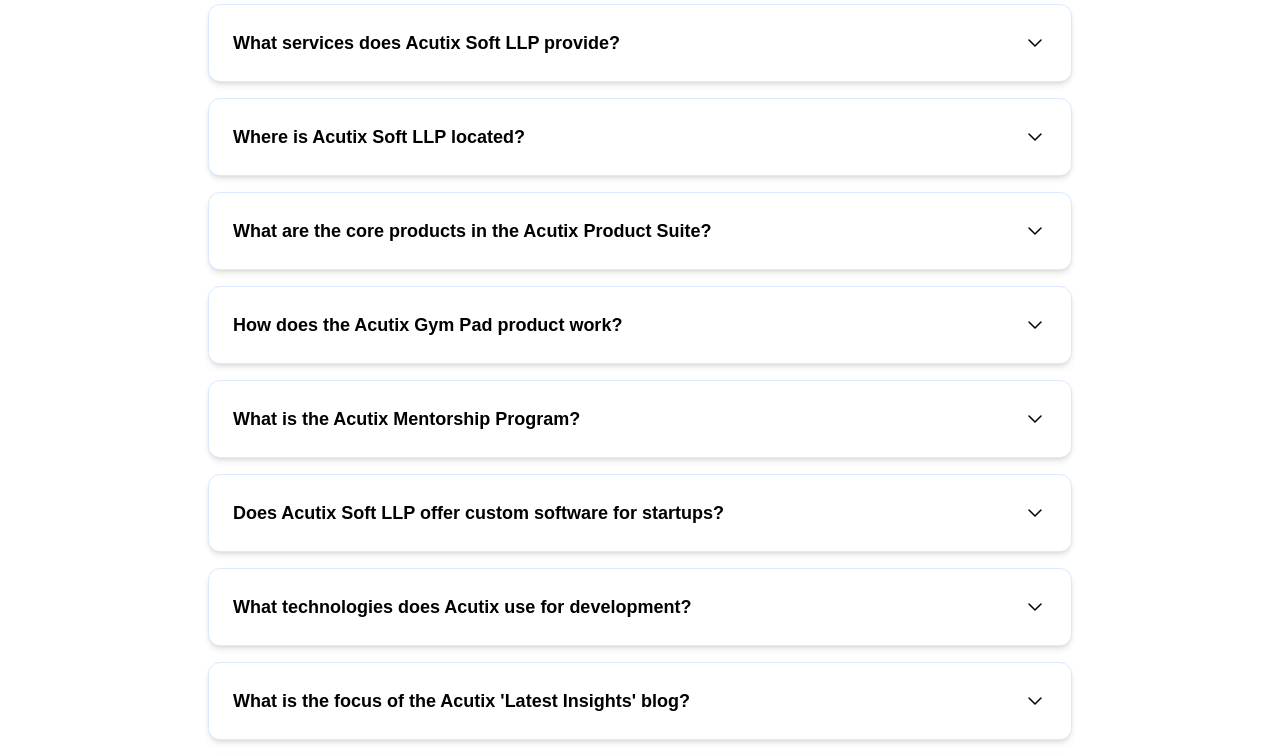
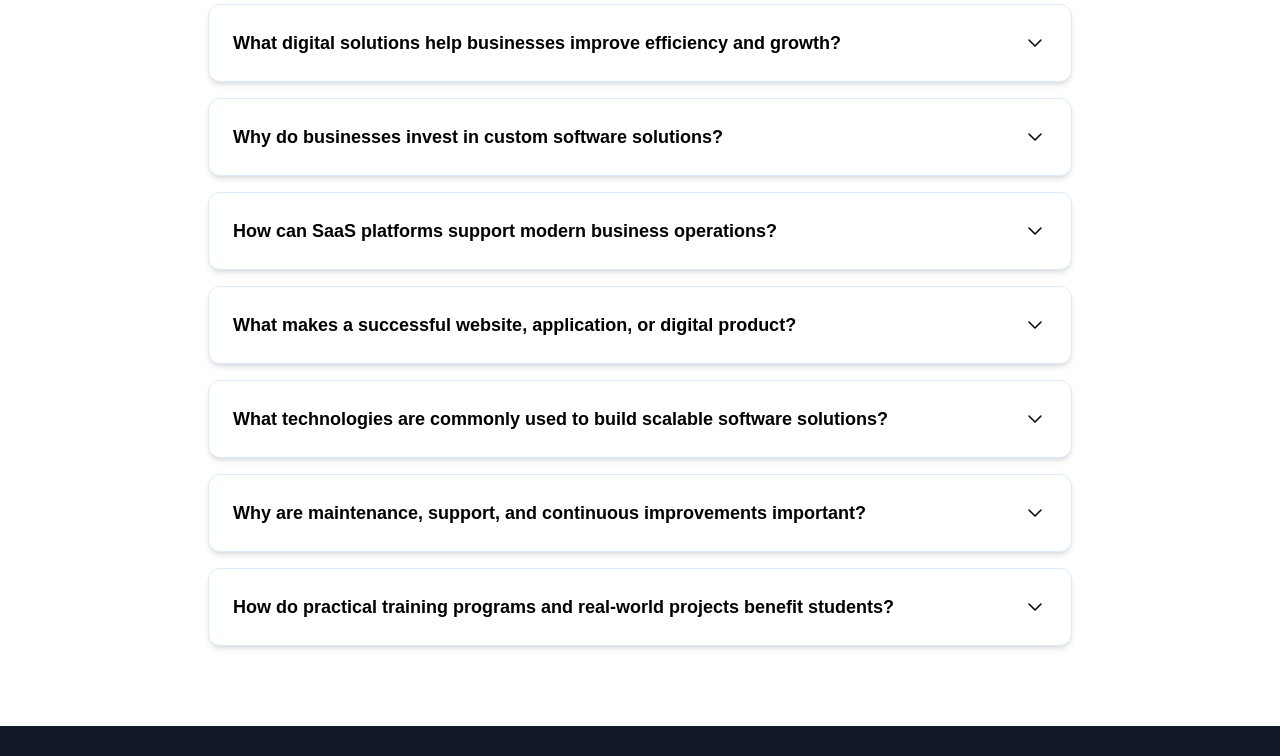
Before and after one commit to zdGARP/updated_acutix, a Next.js app: page / in a window 1280 px wide. Shown: the part 4020-4776 px from the top of the page. Built offline with nearby package versions, Linux system fonts and the light colour scheme.

Commit message:
Update products catalog and align FAQ schema with FAQ section content

```diff
--- a/app/layout.tsx
+++ b/app/layout.tsx
@@ -56,82 +56,58 @@
               "mainEntity": [
                 {
                   "@type": "Question",
-                  "name": "What services does Acutix Soft LLP provide?",
+                  "name": "What digital solutions help businesses improve efficiency and growth?",
                   "acceptedAnswer": {
                     "@type": "Answer",
-                    "text": "Acutix Soft LLP provides end-to-end digital transformation services including Website Development, Mobile Application Development (Android/iOS), and Custom Software Solutions, alongside Industrial-Academic Collaboration and technical training."
+                    "text": "Custom software, web applications, mobile apps, SaaS platforms, and business automation solutions help organizations streamline operations, improve customer experiences, and support long-term growth through technology."
                   }
                 },
                 {
                   "@type": "Question",
-                  "name": "Where is Acutix Soft LLP located?",
+                  "name": "Why do businesses invest in custom software solutions?",
                   "acceptedAnswer": {
                     "@type": "Answer",
-                    "text": "Acutix Soft LLP is located in Chennai, India, at No: 4/110, 4th Cross Street, Kalathumettu Street, Kottivakkam, Chennai, Tamil Nadu 600041."
+                    "text": "Custom software is built around specific business needs, helping improve productivity, automate workflows, enhance data management, and provide greater flexibility than generic off-the-shelf solutions."
                   }
                 },
                 {
                   "@type": "Question",
-                  "name": "What are the core products in the Acutix Product Suite?",
+                  "name": "How can SaaS platforms support modern business operations?",
                   "acceptedAnswer": {
                     "@type": "Answer",
-                    "text": "The suite includes Gym Pad (fitness management), Clinic CMS (medical practice onboarding), and the ASCAS System (fertility center management)."
+                    "text": "Cloud-based SaaS platforms simplify business processes, improve accessibility, reduce infrastructure costs, and enable teams to manage operations, customers, and workflows more efficiently from anywhere."
                   }
                 },
                 {
                   "@type": "Question",
-                  "name": "How does the Acutix Gym Pad product work?",
+                  "name": "What makes a successful website, application, or digital product?",
                   "acceptedAnswer": {
                     "@type": "Answer",
-                    "text": "Gym Pad features three interconnected portals: a Trainee Portal for booking, a Trainer Dashboard for diet and attendance, and an Admin Control Center for oversight."
+                    "text": "Successful digital products combine clear business goals, user-focused design, reliable technology, scalability, security, and continuous optimization to deliver long-term value and performance."
                   }
                 },
                 {
                   "@type": "Question",
-                  "name": "What is the Acutix Mentorship Program?",
+                  "name": "What technologies are commonly used to build scalable software solutions?",
                   "acceptedAnswer": {
                     "@type": "Answer",
-                    "text": "It is a structured training initiative for students offering hands-on experience with live projects in Web Development, AI Tools, and UI/UX."
+                    "text": "Modern software solutions leverage cloud infrastructure, APIs, databases, web technologies, mobile frameworks, and secure architectures to deliver reliable, high-performance digital experiences."
                   }
                 },
                 {
                   "@type": "Question",
-                  "name": "Does Acutix Soft LLP offer custom software for startups?",
+                  "name": "Why are maintenance, support, and continuous improvements important?",
                   "acceptedAnswer": {
                     "@type": "Answer",
-                    "text": "Yes, they specialize in affordable, agile, and scalable tech solutions specifically tailored for startups and small businesses."
+                    "text": "Regular updates, security enhancements, performance monitoring, and feature improvements help software remain reliable, secure, and aligned with evolving business and customer requirements."
                   }
                 },
                 {
                   "@type": "Question",
-                  "name": "What technologies does Acutix use for development?",
+                  "name": "How do practical training programs and real-world projects benefit students?",
                   "acceptedAnswer": {
                     "@type": "Answer",
-                    "text": "Acutix uses a modern stack including React, Django, SQLite, AWS, and WhatsApp API (AiSensy) integration."
-                  }
-                },
-                {
-                  "@type": "Question",
-                  "name": "What is the focus of the Acutix 'Latest Insights' blog?",
-                  "acceptedAnswer": {
-                    "@type": "Answer",
-                    "text": "The blog focuses on emerging technologies like Agentic AI, AIOps, AI Expert Systems, and technical guides on GenAI and SEO."
-                  }
-                },
-                {
-                  "@type": "Question",
-                  "name": "How can a business contact Acutix Soft LLP for a project?",
-                  "acceptedAnswer": {
-                    "@type": "Answer",
-                    "text": "Businesses can contact Acutix via email at contact@acutixsoft.com or by phone at +91 6369936706."
-                  }
-                },
-                {
-                  "@type": "Question",
-                  "name": "Why should small businesses choose Acutix Soft LLP?",
-                  "acceptedAnswer": {
-                    "@type": "Answer",
-                    "text": "Acutix offers 'Pocket-Friendly Quality,' transparent pricing, and scalable solutions designed to drive operational efficiency for entrepreneurs."
+                    "text": "Hands-on learning through live projects helps students develop technical skills, understand industry workflows, gain professional experience, and improve career readiness in the technology sector."
                   }
                 }
               ]
--- a/components/AcutixFAQSchema.tsx
+++ b/components/AcutixFAQSchema.tsx
@@ -7,82 +7,58 @@
     "mainEntity": [
       {
         "@type": "Question",
-        "name": "What services does Acutix Soft LLP provide?",
+        "name": "What digital solutions help businesses improve efficiency and growth?",
         "acceptedAnswer": {
           "@type": "Answer",
-          "text": "Acutix Soft LLP provides end-to-end digital transformation services including Website Development, Mobile Application Development (Android/iOS), and Custom Software Solutions, alongside Industrial-Academic Collaboration and technical training."
+          "text": "Custom software, web applications, mobile apps, SaaS platforms, and business automation solutions help organizations streamline operations, improve customer experiences, and support long-term growth through technology."
         }
       },
       {
         "@type": "Question",
-        "name": "Where is Acutix Soft LLP located?",
+        "name": "Why do businesses invest in custom software solutions?",
         "acceptedAnswer": {
           "@type": "Answer",
-          "text": "Acutix Soft LLP is located in Chennai, India, at No: 4/110, 4th Cross Street, Kalathumettu Street, Kottivakkam, Chennai, Tamil Nadu 600041."
+          "text": "Custom software is built around specific business needs, helping improve productivity, automate workflows, enhance data management, and provide greater flexibility than generic off-the-shelf solutions."
         }
       },
       {
         "@type": "Question",
-        "name": "What are the core products in the Acutix Product Suite?",
+        "name": "How can SaaS platforms support modern business operations?",
         "acceptedAnswer": {
           "@type": "Answer",
-          "text": "The suite includes Gym Pad (fitness management), Clinic CMS (medical practice onboarding), and the ASCAS System (fertility center management)."
+          "text": "Cloud-based SaaS platforms simplify business processes, improve accessibility, reduce infrastructure costs, and enable teams to manage operations, customers, and workflows more efficiently from anywhere."
         }
       },
       {
         "@type": "Question",
-        "name": "How does the Acutix Gym Pad product work?",
+        "name": "What makes a successful website, application, or digital product?",
         "acceptedAnswer": {
           "@type": "Answer",
-          "text": "Gym Pad features three interconnected portals: a Trainee Portal for booking, a Trainer Dashboard for diet and attendance, and an Admin Control Center for oversight."
+          "text": "Successful digital products combine clear business goals, user-focused design, reliable technology, scalability, security, and continuous optimization to deliver long-term value and performance."
         }
       },
       {
         "@type": "Question",
-        "name": "What is the Acutix Mentorship Program?",
+        "name": "What technologies are commonly used to build scalable software solutions?",
         "acceptedAnswer": {
           "@type": "Answer",
-          "text": "It is a structured training initiative for students offering hands-on experience with live projects in Web Development, AI Tools, and UI/UX."
+          "text": "Modern software solutions leverage cloud infrastructure, APIs, databases, web technologies, mobile frameworks, and secure architectures to deliver reliable, high-performance digital experiences."
         }
       },
       {
         "@type": "Question",
-        "name": "Does Acutix Soft LLP offer custom software for startups?",
+        "name": "Why are maintenance, support, and continuous improvements important?",
         "acceptedAnswer": {
           "@type": "Answer",
-          "text": "Yes, they specialize in affordable, agile, and scalable tech solutions specifically tailored for startups and small businesses."
+          "text": "Regular updates, security enhancements, performance monitoring, and feature improvements help software remain reliable, secure, and aligned with evolving business and customer requirements."
         }
       },
       {
         "@type": "Question",
-        "name": "What technologies does Acutix use for development?",
+        "name": "How do practical training programs and real-world projects benefit students?",
         "acceptedAnswer": {
           "@type": "Answer",
-          "text": "Acutix uses a modern stack including React, Django, SQLite, AWS, and WhatsApp API (AiSensy) integration."
-        }
-      },
-      {
-        "@type": "Question",
-        "name": "What is the focus of the Acutix 'Latest Insights' blog?",
-        "acceptedAnswer": {
-          "@type": "Answer",
-          "text": "The blog focuses on emerging technologies like Agentic AI, AIOps, AI Expert Systems, and technical guides on GenAI and SEO."
-        }
-      },
-      {
-        "@type": "Question",
-        "name": "How can a business contact Acutix Soft LLP for a project?",
-        "acceptedAnswer": {
-          "@type": "Answer",
-          "text": "Businesses can contact Acutix via email at contact@acutixsoft.com or by phone at +91 6369936706."
-        }
-      },
-      {
-        "@type": "Question",
-        "name": "Why should small businesses choose Acutix Soft LLP?",
-        "acceptedAnswer": {
-          "@type": "Answer",
-          "text": "Acutix offers 'Pocket-Friendly Quality,' transparent pricing, and scalable solutions designed to drive operational efficiency for entrepreneurs."
+          "text": "Hands-on learning through live projects helps students develop technical skills, understand industry workflows, gain professional experience, and improve career readiness in the technology sector."
         }
       }
     ]
--- a/components/FAQSection.tsx
+++ b/components/FAQSection.tsx
@@ -1,47 +1,36 @@
+
 'use client';
 import React from 'react';
 
 export default function FAQSection() {
   const faqs = [
     {
-      question: "What services does Acutix Soft LLP provide?",
-      answer: "Acutix Soft LLP provides end-to-end digital transformation services including Website Development, Mobile Application Development (Android/iOS), and Custom Software Solutions, alongside Industrial-Academic Collaboration and technical training."
+      question: "What digital solutions help businesses improve efficiency and growth?",
+      answer: "Custom software, web applications, mobile apps, SaaS platforms, and business automation solutions help organizations streamline operations, improve customer experiences, and support long-term growth through technology."
     },
     {
-      question: "Where is Acutix Soft LLP located?",
-      answer: "Acutix Soft LLP is located in Chennai, India, at No: 4/110, 4th Cross Street, Kalathumettu Street, Kottivakkam, Chennai, Tamil Nadu 600041."
+      question: "Why do businesses invest in custom software solutions?",
+      answer: "Custom software is built around specific business needs, helping improve productivity, automate workflows, enhance data management, and provide greater flexibility than generic off-the-shelf solutions."
     },
     {
-      question: "What are the core products in the Acutix Product Suite?",
-      answer: "The suite includes Gym Pad (fitness management), Clinic CMS (medical practice onboarding), and the ASCAS System (fertility center management)."
+      question: "How can SaaS platforms support modern business operations?",
+      answer: "Cloud-based SaaS platforms simplify business processes, improve accessibility, reduce infrastructure costs, and enable teams to manage operations, customers, and workflows more efficiently from anywhere."
     },
     {
-      question: "How does the Acutix Gym Pad product work?",
-      answer: "Gym Pad features three interconnected portals: a Trainee Portal for booking, a Trainer Dashboard for diet and attendance, and an Admin Control Center for oversight."
+      question: "What makes a successful website, application, or digital product?",
+      answer: "Successful digital products combine clear business goals, user-focused design, reliable technology, scalability, security, and continuous optimization to deliver long-term value and performance."
     },
     {
-      question: "What is the Acutix Mentorship Program?",
-      answer: "It is a structured training initiative for students offering hands-on experience with live projects in Web Development, AI Tools, and UI/UX."
+      question: "What technologies are commonly used to build scalable software solutions?",
+      answer: "Modern software solutions leverage cloud infrastructure, APIs, databases, web technologies, mobile frameworks, and secure architectures to deliver reliable, high-performance digital experiences."
     },
     {
-      question: "Does Acutix Soft LLP offer custom software for startups?",
-      answer: "Yes, they specialize in affordable, agile, and scalable tech solutions specifically tailored for startups and small businesses."
+      question: "Why are maintenance, support, and continuous improvements important?",
+      answer: "Regular updates, security enhancements, performance monitoring, and feature improvements help software remain reliable, secure, and aligned with evolving business and customer requirements."
     },
     {
-      question: "What technologies does Acutix use for development?",
-      answer: "Acutix uses a modern stack including React, Django, SQLite, AWS, and WhatsApp API (AiSensy) integration."
-    },
-    {
-      question: "What is the focus of the Acutix 'Latest Insights' blog?",
-      answer: "The blog focuses on emerging technologies like Agentic AI, AIOps, AI Expert Systems, and technical guides on GenAI and SEO."
-    },
-    {
-      question: "How can a business contact Acutix Soft LLP for a project?",
-      answer: "Businesses can contact Acutix via email at contact@acutixsoft.com or by phone at +91 6369936706."
-    },
-    {
-      question: "Why should small businesses choose Acutix Soft LLP?",
-      answer: "Acutix offers 'Pocket-Friendly Quality,' transparent pricing, and scalable solutions designed to drive operational efficiency for entrepreneurs."
+      question: "How do practical training programs and real-world projects benefit students?",
+      answer: "Hands-on learning through live projects helps students develop technical skills, understand industry workflows, gain professional experience, and improve career readiness in the technology sector."
     }
   ];
 
@@ -52,7 +41,7 @@
           Frequently Asked Questions
         </h2>
         <p className="mt-4 text-lg leading-7 text-gray-600 dark:text-gray-300">
-          Everything you need to know about Acutix Soft LLP and our services.
+          Everything you need to know about our company and services.
         </p>
       </div>
 
--- a/components/ProductSection.tsx
+++ b/components/ProductSection.tsx
@@ -16,28 +16,59 @@
     MessageSquare,
     Clock,
     FileText,
-    BadgeCheck
+    BadgeCheck,
+    Car,
+    Package
 } from 'lucide-react';
 
 const products = [
     {
+        id: 'ferticare',
+        name: 'FertiCare',
+        icon: <HeartPulse className="w-10 h-10 text-rose-500" />,
+        tagline: 'Fertility & Women\'s Health',
+        summary: 'FertiCare is a comprehensive clinic management platform designed for Obstetricians & Gynecologists (OBG), Fertility Specialists, IVF Centres, and Women\'s Healthcare Clinics.',
+        image: '/ascas.png',
+        themeColor: 'rose',
+        accentColor: '#f43f5e',
+        techStack: ['Next.js', 'React', 'Node.js', 'AWS'],
+        features: [
+            {
+                title: 'Patient Management',
+                desc: 'Digital patient registration, couple-based records, Electronic Medical Records (EMR), medical history tracking, and document storage.',
+                icon: <Users className="w-5 h-5" />
+            },
+            {
+                title: 'Fertility Tracking',
+                desc: 'Monitor Ovulation Induction (OI), Intrauterine Insemination (IUI), and In Vitro Fertilization (IVF) cycles with treatment history.',
+                icon: <Activity className="w-5 h-5" />
+            },
+            {
+                title: 'Lab & Billing',
+                desc: 'Investigation tracking, lab report management, semen analysis, DFI reports, package tracking, and payment collection.',
+                icon: <FileText className="w-5 h-5" />
+            }
+        ],
+        highlights: ['Couple-Based EMR', 'IUI/IVF Tracking', 'Semen & DFI Reports', 'WhatsApp Reminders']
+    },
+    {
         id: 'gym-pad',
-        name: 'Gym Pad',
+        name: 'GymPad',
         icon: <Activity className="w-10 h-10 text-blue-500" />,
-        tagline: 'Operational Clarity & Control',
-        summary: 'A structured digital ecosystem that streamlines gym operations through interconnected portals, enhancing the overall fitness management experience.',
+        tagline: 'Smart Fitness Management',
+        summary: 'GymPad is a comprehensive gym management platform designed to centralize gym operations, automate subscriptions, coordinate trainers, and deliver a better member experience.',
         image: '/fithub.png',
         themeColor: 'blue',
         accentColor: '#3b82f6',
         features: [
             {
                 title: 'Trainee Portal',
-                desc: 'Manage fitness journey, enroll in goal-aligned subscriptions (Weight Loss, Muscle Gain), book training slots, track attendance, and monitor physical progress.',
+                desc: 'Manage fitness journey, enroll in goal-aligned subscriptions, book training slots, track attendance, and monitor physical progress.',
                 icon: <Users className="w-5 h-5" />
             },
             {
                 title: 'Trainer Dashboard',
-                desc: 'View assigned trainees and schedules, manage daily attendance, create/update diet charts, and monitor performance metrics through a centralized view.',
+                desc: 'View assigned trainees and schedules, manage daily attendance, create/update diet charts, and monitor performance metrics.',
                 icon: <LayoutDashboard className="w-5 h-5" />
             },
             {
@@ -47,6 +78,62 @@
             }
         ],
         highlights: ['Goal-Aligned Subscriptions', 'Integrated Trainer Chat', 'Real-time Slot Booking', 'Direct Trainer Guidance']
+    },
+    {
+        id: 'motor-consult',
+        name: 'MotorConsult',
+        icon: <Car className="w-10 h-10 text-amber-500" />,
+        tagline: 'Insurance & Vehicle Consulting',
+        summary: 'MotorConsult is a comprehensive business management platform designed for motor insurance consultants, vehicle brokers, RTO agents, and automotive service professionals.',
+        image: '/02.jpg',
+        themeColor: 'amber',
+        accentColor: '#f59e0b',
+        features: [
+            {
+                title: 'Policy Management',
+                desc: 'Track new policy registration, manage renewals, multiple providers, and policy history with automated alerts.',
+                icon: <FileText className="w-5 h-5" />
+            },
+            {
+                title: 'Claims Tracking',
+                desc: 'Digital claim registration, documentation uploads, real-time status tracking, and claim settlement records.',
+                icon: <Clock className="w-5 h-5" />
+            },
+            {
+                title: 'Commission Tracker',
+                desc: 'Monitor service charges, commission tracking, payment management, and comprehensive revenue analytics.',
+                icon: <LayoutDashboard className="w-5 h-5" />
+            }
+        ],
+        highlights: ['Automated Renewal Alerts', 'Claims Management', 'WhatsApp Notifications', 'Revenue & Commission']
+    },
+    {
+        id: 'box-care',
+        name: 'BoxCare',
+        icon: <Package className="w-10 h-10 text-purple-500" />,
+        tagline: 'CRM & E-Commerce for Packaging',
+        summary: 'BoxCare is a specialized CRM and e-commerce platform designed for corrugated box manufacturers, carton box manufacturers, and custom box suppliers.',
+        image: '/03.jpg',
+        themeColor: 'purple',
+        accentColor: '#a855f7',
+        features: [
+            {
+                title: 'Quotation Engine',
+                desc: 'Generate professional custom box quotations, support product-based pricing, and run quick approval workflows.',
+                icon: <FileText className="w-5 h-5" />
+            },
+            {
+                title: 'E-Commerce Portal',
+                desc: 'Self-service portal with product catalogs, custom order requests, online enquiry submissions, and tracking.',
+                icon: <LayoutDashboard className="w-5 h-5" />
+            },
+            {
+                title: 'CRM & Order Pipeline',
+                desc: 'Sales lead management, quotation-to-order conversion, production team access, and delivery status tracking.',
+                icon: <Users className="w-5 h-5" />
+            }
+        ],
+        highlights: ['CRM + E-Commerce Portal', 'Quotation Automation', 'Inventory Raw Materials', 'WhatsApp Order Updates']
     },
     {
         id: 'clinic-cms',
@@ -75,36 +162,6 @@
             }
         ],
         highlights: ['Secure Onboarding', 'Verified Doc Access', 'Automated Notifications', 'Workflow Configuration']
-    },
-    //re
-    {
-        id: 'ascas-fertility',
-        name: 'ASCAS System',
-        icon: <HeartPulse className="w-10 h-10 text-rose-500" />,
-        tagline: 'Precision Fertility Management',
-        summary: 'A specialized fertility center system optimizing patient activities from appointment booking to specialized treatment tracking and integrated billing.',
-        image: '/ascas.png',
-        themeColor: 'rose',
-        accentColor: '#f43f5e',
-        techStack: ['React', 'Django', 'SQLite', 'AWS', 'AiSensy'],
-        features: [
-            {
-                title: 'Patient Journey',
-                desc: 'Manage fertility journey from a single dashboard. Book/reschedule appointments with WhatsApp reminders and view complete medical history.',
-                icon: <MessageSquare className="w-5 h-5" />
-            },
-            {
-                title: 'Clinical Workspace',
-                desc: 'Specialized modules for Pregnancy Care, IUI, DFI, IVF. Ready-made templates for documented consultations, procedures, and clinical notes.',
-                icon: <Zap className="w-5 h-5" />
-            },
-            {
-                title: 'Administrative Billing',
-                desc: 'Oversee in-patient stays, capture every consultation/procedure investigation, and generate error-free invoices to reduce revenue leakage.',
-                icon: <BadgeCheck className="w-5 h-5" />
-            }
-        ],
-        highlights: ['WhatsApp Integration', 'IUI/IVF Templates', 'In-Patient Tracking', 'Automated Invoicing']
     }
 ];
 
```
Also changed, not shown: app/page.tsx (+0 -38 lines).
